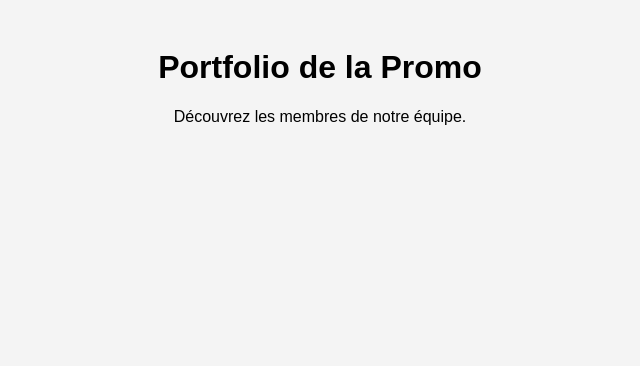
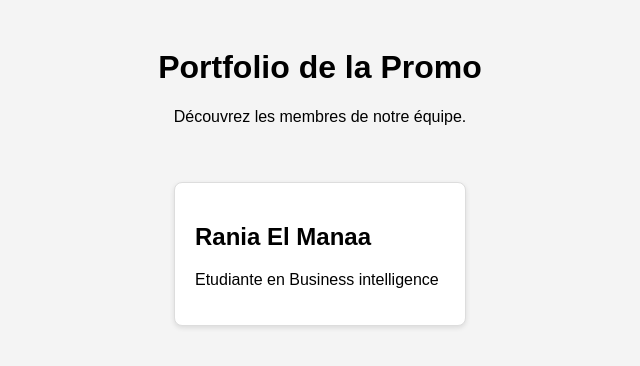
Before and after one commit to wiem-kb/tp_g3_devops_collaboration, a plain HTML site: page index.html in a window 1280 px wide. Shown: the whole page, without its empty margins (320-960 px from the left). Drawn offline with Linux system fonts and the light colour scheme.

Commit message:
feat:ajouter la carte de Rania El Manaa

```diff
--- a/index.html
+++ b/index.html
@@ -13,7 +13,11 @@
     </header>
     <main>
         <section class="card-container">
-            <!-- Les cartes des étudiants seront ajoutées ici -->
+            <div class="card">
+                <h1>Rania El Manaa</h1>
+                <p>Etudiante en Business intelligence </p>
+
+            </div>
         </section>
     </main>
 </body>
```
